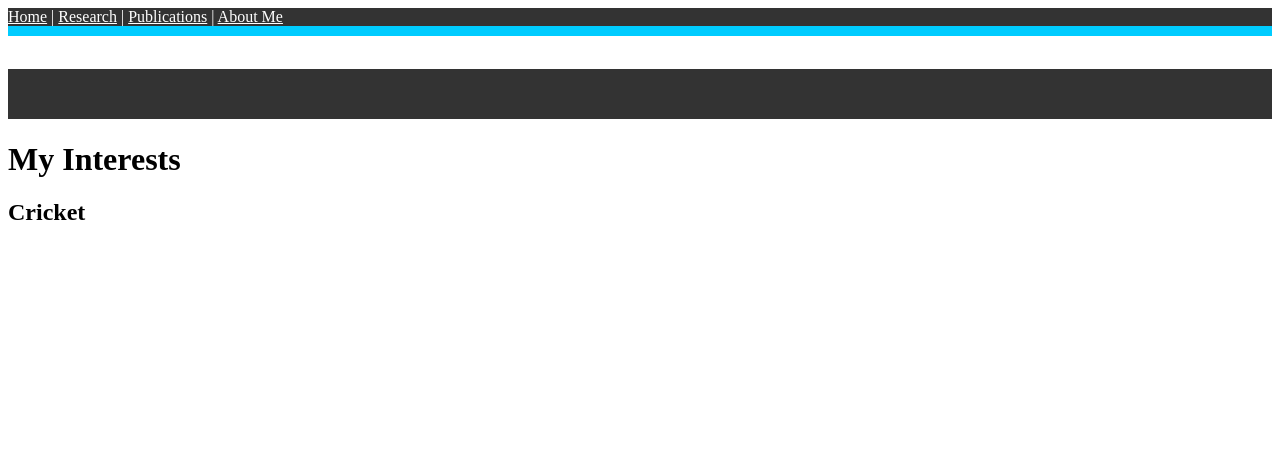
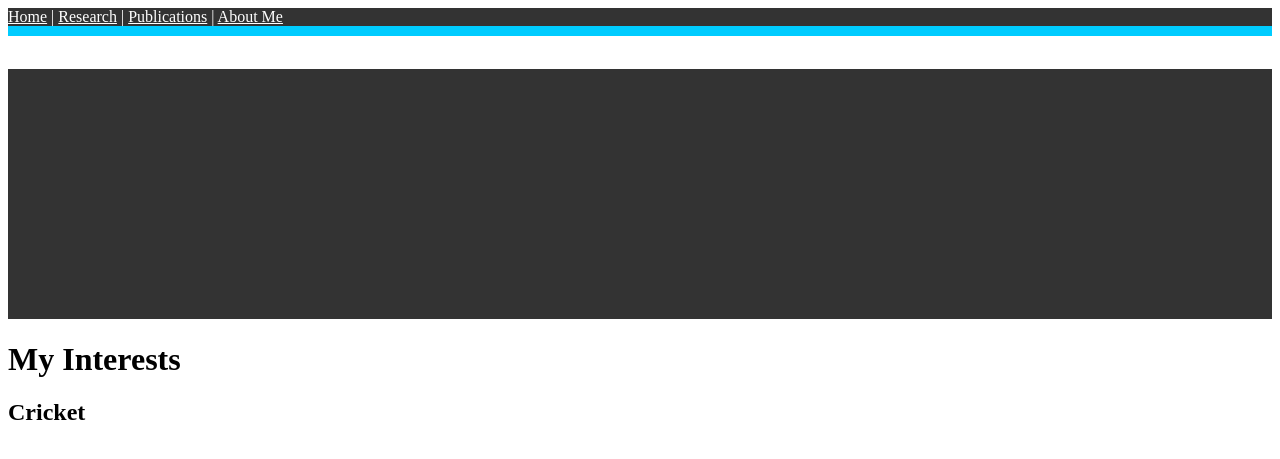
Before and after one commit to siddharthngandhi/siddharthngandhi.github.io, a Jekyll site: the page built from aboutme.md, in a window 1280 px wide. Shown: the top 459 px of the page. Built offline with Jekyll 4.4.1, drawn with Linux system fonts in a browser that asks for light colours; our own code applies the rules of GitHub Pages for plain Markdown files.

Commit message:
Update default.html

```diff
--- a/_layouts/default.html
+++ b/_layouts/default.html
@@ -23,7 +23,7 @@
       {% endif %}
 
     {% if page.banner_image!="banner" %}
-      height: 50px;
+      height: 250px;
       background-color: #333333;
       {% endif %}
     }
```
